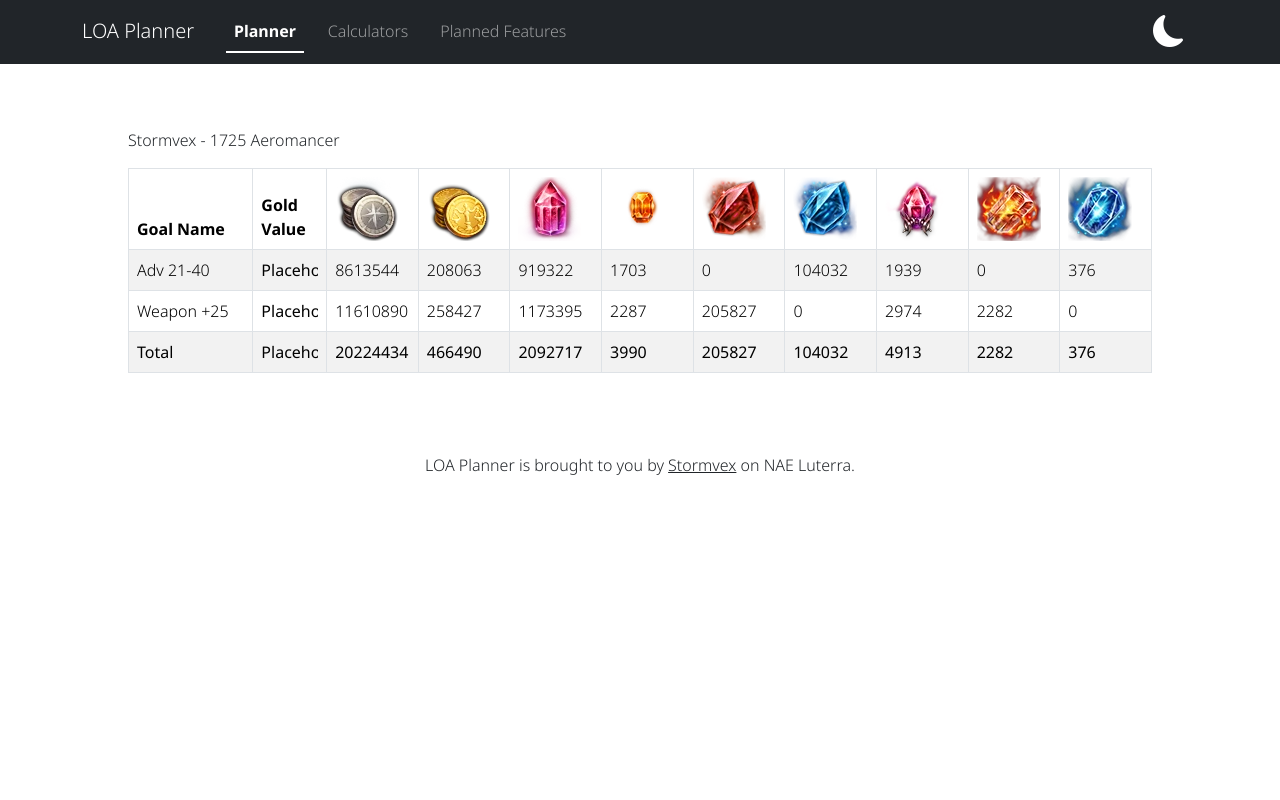
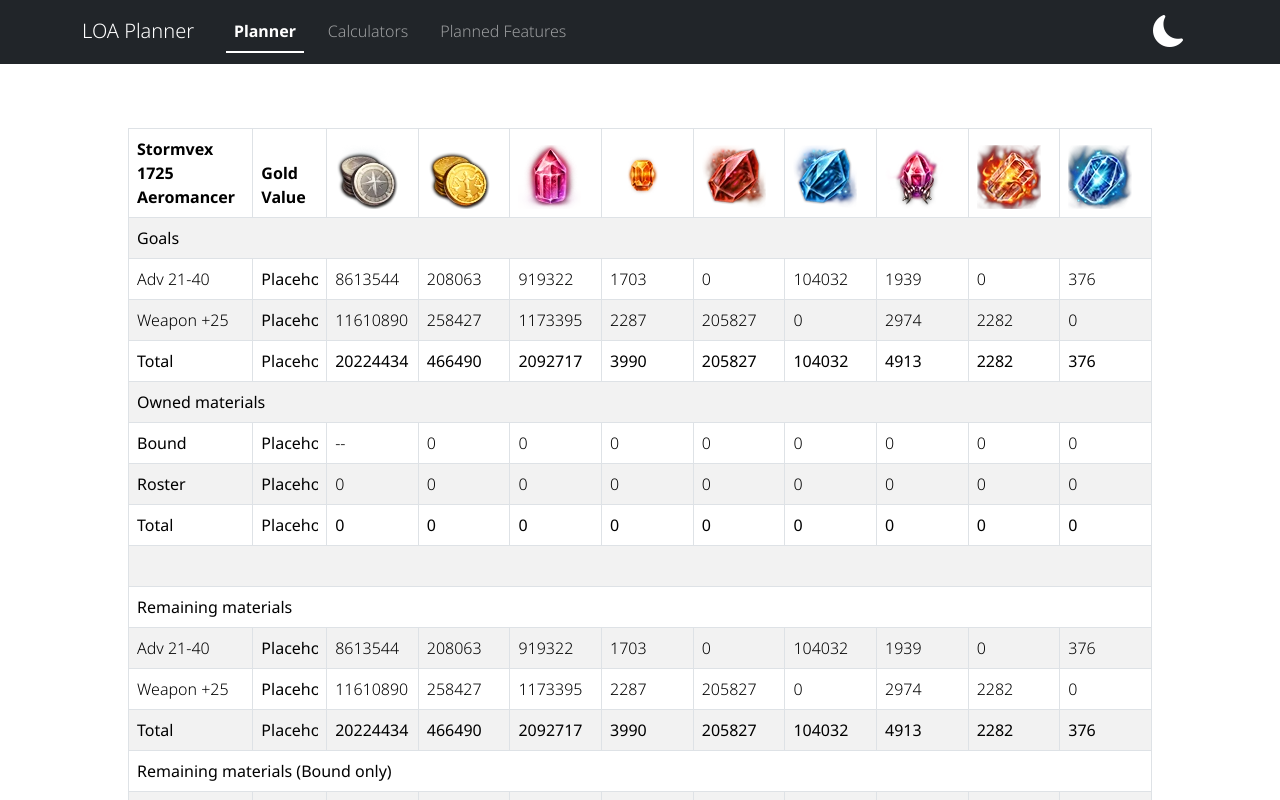
Before and after one commit to md842/loa-planner, a React (Vite) app: page / in a window 1280 px wide. Shown: the top 800 px of the page. Built offline with nearby package versions, Linux system fonts and the light colour scheme.

Commit message:
Completed character card structure
Character card now has 4 sections (goals, owned materials, remaining materials, remaining materials (bound only)). Allows disabling of certain fields. Remaining materials are read-only, calculated by subtracting owned materials from goals.

```diff
--- a/src/components/CharacterCard.tsx
+++ b/src/components/CharacterCard.tsx
@@ -18,7 +18,7 @@ import Table from 'react-bootstrap/Table';
 /** Interface for character goal data. */
 export interface Goal{
   name: string;
-  values: GoalValues;
+  values: Materials;
 }
 
 /** Props interface for CharacterCard(). */
@@ -27,10 +27,11 @@ interface Character{
   ilvl: string; // Item level of character.
   class: string; // Class of character.
   goals: Goal[]; // Array of goals belonging to character.
+  boundMats: Materials; // Bound materials belonging to character.
 }
 
 /** Helps with type checking by providing a uniform index signature. **/
-interface GoalValues{
+interface Materials{
   [key: string]: number; // Index signature
   silver: number;
   gold: number;
@@ -43,27 +44,79 @@ interface GoalValues{
   blueSolars: number;
 }
 
-export function CharacterCard(params: Character): JSX.Element{
-  var total: GoalValues; // Initialized by initTable, but not part of state
-  const [table, setTable] = useState(initTable);
+export function CharacterCard(char: Character): JSX.Element{
+  var goalsTotal: Goal; // Initialized by initGoalTable, but not part of state
+  const [goalTable, setGoals] = useState(initGoalTable);
+  const [matsTable,] = useState(initMatsTable);
+  const [remTable,] = useState(initRemTable);
+  const [remBoundTable,] = useState(initRemBoundTable);
 
-  function initTable(): JSX.Element[]{
+
+  function initGoalTable(): JSX.Element[]{
     let workingTable: JSX.Element[] = [];
-    total = {silver: 0, gold: 0, shards: 0, fusions: 0, reds: 0, blues: 0, leaps: 0, redSolars: 0, blueSolars: 0};
+    goalsTotal = {name: "Total", values: {silver: 0, gold: 0, shards: 0, fusions: 0, reds: 0, blues: 0, leaps: 0, redSolars: 0, blueSolars: 0}};
 
-    params.goals.forEach((goal: Goal, index: number) => {
+    // Add section title
+    workingTable.push(<tr className="bold" key="goals"><td colSpan={11}>Goals</td></tr>);
+
+    char.goals.forEach((goal: Goal, index: number) => {
       // Build a row for each goal and push it to the table
-      workingTable.push(<tr key={index}>{goalRow(goal)}</tr>);
+      workingTable.push(<tr key={index}>{goalRow({goal: goal, isTotal: false})}</tr>);
       // Accumulate each goal's individual values into the total
       for (let [key, value] of Object.entries(goal.values))
-        total[key] += value;
+        goalsTotal.values[key] += value;
     });
-    // Build a row for the total and push it to the table
-    workingTable.push(<tr className="bold" key="total">{totalRow(total)}</tr>);
+    // Build a row for the goals total and push it to the table
+    workingTable.push(<tr className="bold" key="totalGoals">{goalRow({goal: goalsTotal, isTotal: true})}</tr>);
+
     return workingTable;
   }
 
-  const handleChange = (e: ChangeEvent<HTMLInputElement>, key: string, goal: Goal) => {
+
+  function initMatsTable(): JSX.Element[]{
+    let workingTable: JSX.Element[] = [];
+
+    // Add section title
+    workingTable.push(<tr className="bold" key="ownedMats"><td colSpan={11}>Owned materials</td></tr>);
+
+    // Owned materials section
+    workingTable.push(<tr key="boundMats">{matRow({name: "Bound", disable: 1})}</tr>);
+    workingTable.push(<tr key="rosterMats">{matRow({name: "Roster", disable: 0})}</tr>);
+    workingTable.push(<tr className="bold" key="totalMats">{matRow({name: "Total", disable: 0})}</tr>);
+
+    return workingTable;
+  }
+
+
+  // Can't pass arguments to initializer functions, so this is the workaround.
+  function initRemTable(): JSX.Element[]{
+    return initRemTableBase({name: "Remaining materials", subtract: {silver: 0, gold: 0, shards: 0, fusions: 0, reds: 0, blues: 0, leaps: 0, redSolars: 0, blueSolars: 0}});
+  }
+
+
+  function initRemBoundTable(): JSX.Element[]{
+    return initRemTableBase({name: "Remaining materials (Bound only)", subtract: char.boundMats});
+  }
+
+
+  function initRemTableBase(fnParams: {name: string, subtract: Materials}): JSX.Element[]{
+    let workingTable: JSX.Element[] = [];
+
+    // Add section title
+    workingTable.push(<tr className="bold" key="ownedMats"><td colSpan={11}>{fnParams.name}</td></tr>);
+
+    char.goals.forEach((goal: Goal, index: number) => {
+      // Build a row for each goal and push it to the table
+      workingTable.push(<tr key={index}>{goalRow({goal: goal, isTotal: false, subtract: fnParams.subtract})}</tr>);
+    });
+    // Build a row for the goals total and push it to the table
+    workingTable.push(<tr className="bold" key="totalGoals">{goalRow({goal: goalsTotal, isTotal: true, subtract: fnParams.subtract})}</tr>);
+
+    return workingTable;
+  }
+
+
+  const handleGoalChange = (e: ChangeEvent<HTMLInputElement>, key: string, goal: Goal) => {
     if (e.target.value == "") // Input sanitization: allow deleting last digit
       e.target.value = "0"; // Set empty input to 0
 
@@ -74,46 +127,65 @@ export function CharacterCard(params: Character): JSX.Element{
       e.target.value = String(input); // Input sanitization: Clear leading 0s
       let diff = input - goal.values[key];
       goal.values[key] = input; // Update value in goal
-      total[key] += diff; // Update total
+      goalsTotal.values[key] += diff; // Update total
 
       // Update the total row in the table (setTable triggers re-render)
-      setTable(table.slice(0, -1).concat(<tr className="bold" key="total">{totalRow(total)}</tr>));
+      let goalRows = goalTable.slice(0, char.goals.length + 1);
+      let goalTotalRow = <tr className="bold" key="total">{goalRow({goal: goalsTotal, isTotal: true})}</tr>;
+      let remainder = goalTable.slice(char.goals.length + 2);
+
+      setGoals([...goalRows, goalTotalRow, ...remainder]);
     }
   }
 
-  function goalRow(goal: Goal): JSX.Element[]{
+
+  function goalRow(fnParams: {goal: Goal, isTotal: boolean, subtract?: Materials}): JSX.Element[]{
     let row: JSX.Element[] = []; // Initialize table row for this goal
     // Add goal name and calculated gold value to the table row for this goal
-    row.push(<td key="goalName"><input className="invis-input goal-name" defaultValue={goal.name}/></td>);
+    row.push(<td key="name"><input className="invis-input goal-name" defaultValue={fnParams.goal.name}/></td>);
     row.push(<td key="goldValue"><input className="invis-input bold" value="Placeholder" disabled/></td>); // TODO: Calculate value using market data once implemented.
 
     // Build the rest of the table row for this goal by pushing values as <td>
-    for (let [key, value] of Object.entries(goal.values))
-      row.push(<td key={key}><input className="invis-input" defaultValue={value} onChange={(e) => handleChange(e, key, goal)}/></td>);
+    for (let [key, value] of Object.entries(fnParams.goal.values)){
+      if (fnParams.subtract){ // Row is in the "Remaining materials" section
+        value = Math.max(0, value - fnParams.subtract[key]) // Must be >= 0
+        // Always read only. Ternary expression replaces NaN with "--"
+        row.push(<td key={key}><input className="invis-input" value={Number.isNaN(value) ? "--" : value} readOnly/></td>);
+      }
+      else{ // Row is in the "Goals" section.
+        if (fnParams.isTotal) // If total row, specify readOnly
+          row.push(<td key={key}><input className="invis-input" value={value} readOnly/></td>);
+        else // If goal row, specify change handler
+          row.push(<td key={key}><input className="invis-input" defaultValue={value} onChange={(e) => handleGoalChange(e, key, fnParams.goal)}/></td>);
+      }
+    }
+    return row;
+  }
+
+
+  function matRow(fnParams: {name: string, disable: number}): JSX.Element[]{
+    let row: JSX.Element[] = []; // Initialize table row for this goal
+    // Add goal name and calculated gold value to the table row for this goal
+    row.push(<td key="name"><input className="invis-input bold" value={fnParams.name} disabled/></td>);
+    row.push(<td key="goldValue"><input className="invis-input bold" value="Placeholder" disabled/></td>); // TODO: Calculate value using market data once implemented.
+
+    // Build the rest of the table row for this goal by pushing values as <td>
+    for (let i = 0; i < 9; i++){
+      if (i < fnParams.disable) // If disabled field, set to "--" and readOnly
+        row.push(<td key={i}><input className="invis-input" value={"--"} readOnly/></td>);
+      else // If enabled field, specify change handler
+        row.push(<td key={i}><input className="invis-input" defaultValue={0}/></td>);
+    }
 
     return row;
   }
 
-  function totalRow(total: GoalValues): JSX.Element[]{
-    let row: JSX.Element[] = []; // Initialize table row for the total
-    // Add goal name and calculated gold value to the table row for the total
-    row.push(<td key="goalName"><input className="invis-input goal-name" value="Total" disabled/></td>);
-    row.push(<td key="goldValue"><input className="invis-input bold" value="Placeholder" disabled/></td>); // TODO: Calculate value using market data once implemented.
-
-    // Build the rest of the table row for this goal by pushing values as <td>
-    for (let [key, value] of Object.entries(total))
-      row.push(<td key={key}><input className="invis-input" value={value} readOnly/></td>);
-
-    return row;
-  }
 
   return(
-    <>
-      <p>{params.name} - {params.ilvl} {params.class}</p>
     <Table striped bordered hover>
       <thead>
         <tr>
-            <th>Goal Name</th>
+          <th>{char.name}<br/>{char.ilvl} {char.class}</th>
           <th>Gold Value</th>
           <th><img src={silver}/></th>
           <th><img src={gold}/></th>
@@ -126,8 +198,13 @@ export function CharacterCard(params: Character): JSX.Element{
           <th><img src={t4_blueSolar}/></th>
         </tr>
       </thead>
-        <tbody>{table /* Render table as built in function body */}</tbody>
+      <tbody>
+        {goalTable}
+        {matsTable}
+        <tr><td colSpan={11}>&nbsp;</td></tr>{/* Blank row as spacer */}
+        {remTable}
+        {remBoundTable}
+      </tbody>
     </Table>
-    </>
   );
 }
--- a/src/pages/Planner.tsx
+++ b/src/pages/Planner.tsx
@@ -13,6 +13,7 @@ export default function Home(){
         ilvl="1725"
         class="Aeromancer"
         goals={char1Goals}
+        boundMats={{silver: NaN, gold: 0, shards: 6289662, fusions: 55, reds: 32188, blues: 239752, leaps: 3646, redSolars: 0, blueSolars: 750}}
       />
     </main>
 	);
```
Lines whose indentation alone changed are shown as unchanged.
